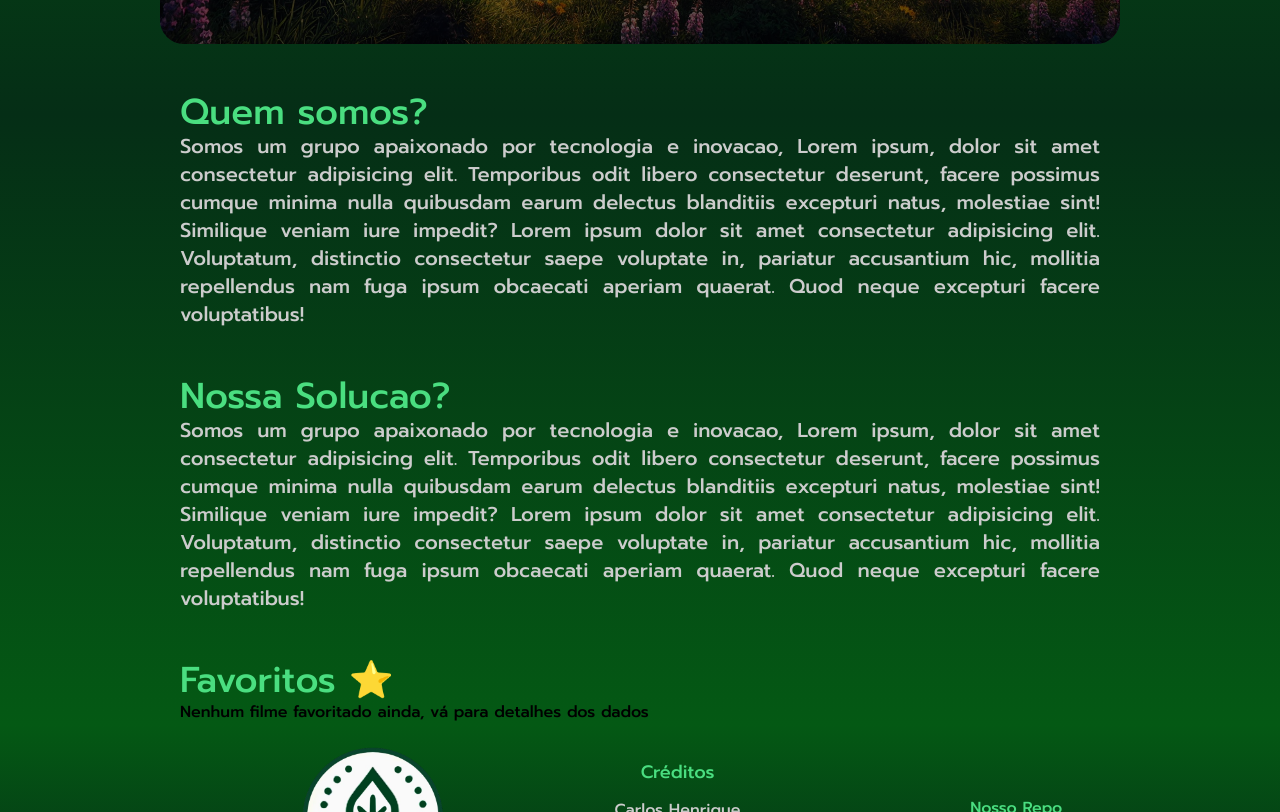
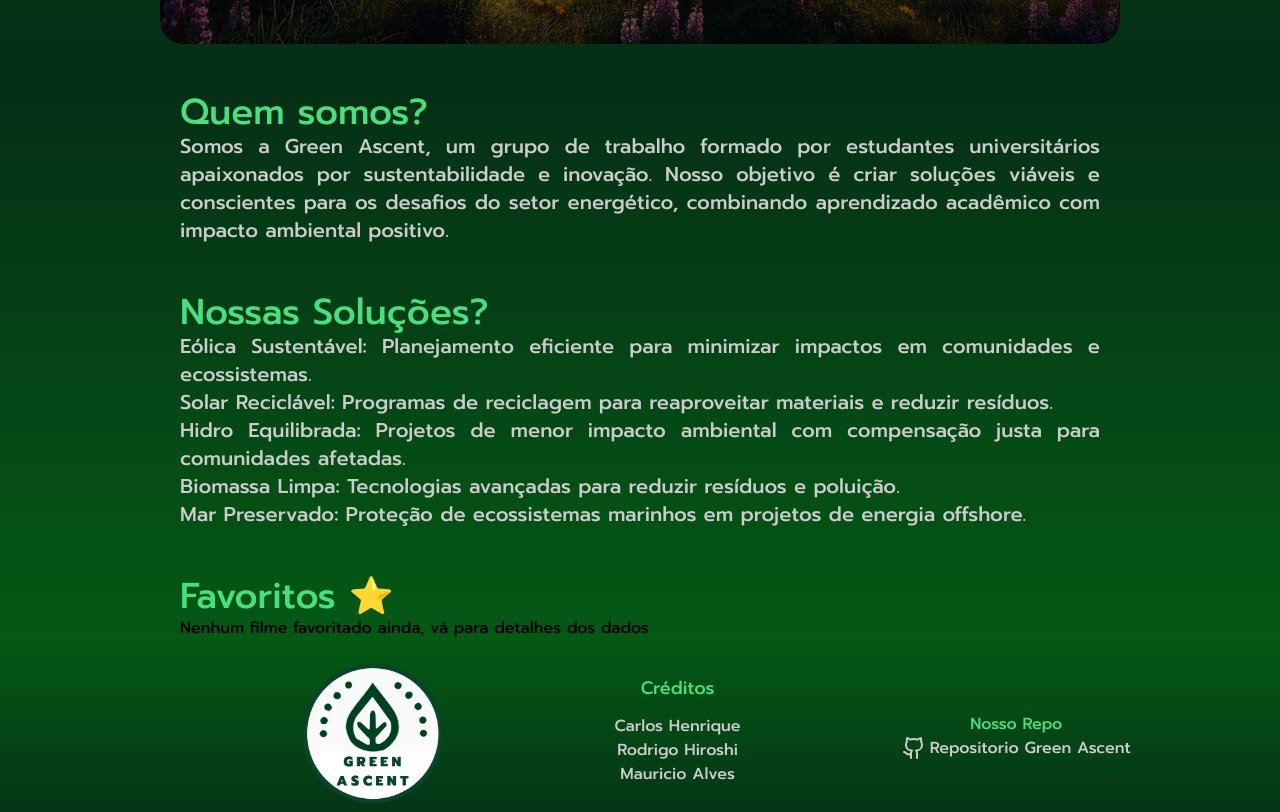
Before and after one commit to carloshadp/GS-WebDev, a React (Vite) app in the folder GS-GreenAscent/: page / in a window 1280 px wide. Shown: the part 640-1452 px from the top of the page. Built offline with nearby package versions, Linux system fonts and the light colour scheme.

Commit message:
Quem Somos | Nossas Solucoes | Agora sim Finalizado :)

```diff
--- a/GS-GreenAscent/src/pages/Home.jsx
+++ b/GS-GreenAscent/src/pages/Home.jsx
@@ -9,12 +9,12 @@ export default function Home() {
 
         <div className="grid row-span-2 w-full px-5 max-w-[960px]">
           <h1 className="text-green-400 text-4xl">Quem somos?</h1>
-          <p className="text-xl text-cinza text-justify">Somos um grupo apaixonado por tecnologia e inovacao, Lorem ipsum, dolor sit amet consectetur adipisicing elit. Temporibus odit libero consectetur deserunt, facere possimus cumque minima nulla quibusdam earum delectus blanditiis excepturi natus, molestiae sint! Similique veniam iure impedit? Lorem ipsum dolor sit amet consectetur adipisicing elit. Voluptatum, distinctio consectetur saepe voluptate in, pariatur accusantium hic, mollitia repellendus nam fuga ipsum obcaecati aperiam quaerat. Quod neque excepturi facere voluptatibus!</p>
+          <p className="text-xl text-cinza text-justify">Somos a Green Ascent, um grupo de trabalho formado por estudantes universitários apaixonados por sustentabilidade e inovação. Nosso objetivo é criar soluções viáveis e conscientes para os desafios do setor energético, combinando aprendizado acadêmico com impacto ambiental positivo.</p>
         </div>
 
         <div className="grid row-span-2 w-full px-5 max-w-[960px]">
-          <h1 className="text-green-400 text-4xl">Nossa Solucao?</h1>
-          <p className="text-xl text-cinza text-justify">Somos um grupo apaixonado por tecnologia e inovacao, Lorem ipsum, dolor sit amet consectetur adipisicing elit. Temporibus odit libero consectetur deserunt, facere possimus cumque minima nulla quibusdam earum delectus blanditiis excepturi natus, molestiae sint! Similique veniam iure impedit? Lorem ipsum dolor sit amet consectetur adipisicing elit. Voluptatum, distinctio consectetur saepe voluptate in, pariatur accusantium hic, mollitia repellendus nam fuga ipsum obcaecati aperiam quaerat. Quod neque excepturi facere voluptatibus!</p>
+          <h1 className="text-green-400 text-4xl">Nossas Soluções?</h1>
+          <p className="text-xl text-cinza text-justify">Eólica Sustentável: Planejamento eficiente para minimizar impactos em comunidades e ecossistemas.<br/>Solar Reciclável: Programas de reciclagem para reaproveitar materiais e reduzir resíduos.<br/>Hidro Equilibrada: Projetos de menor impacto ambiental com compensação justa para comunidades afetadas.<br/>Biomassa Limpa: Tecnologias avançadas para reduzir resíduos e poluição.<br/>Mar Preservado: Proteção de ecossistemas marinhos em projetos de energia offshore.</p>
         </div>
 
         <div className="grid row-span-2 w-full px-5 max-w-[960px]">
```
